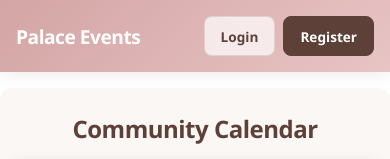
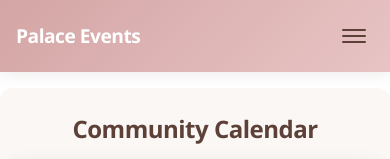
Before and after one commit to nelsonholtz/Palace-events, a React (Vite) app: page / in a window 390 px wide. Shown: the top 159 px of the page. Built offline with nearby package versions, Linux system fonts and the light colour scheme; no server answers; the database is empty.

Commit message:
Added mobile responsiveness to the header

```diff
--- a/src/components/header/header.jsx
+++ b/src/components/header/header.jsx
@@ -1,22 +1,40 @@
 import { Link, useNavigate } from "react-router-dom";
 import { useAuth } from "../../contexts/authContext";
-import { useState } from "react";
+import { useState, useEffect } from "react";
 import "../../css/Header.css";
 
 export default function Header() {
   const { currentUser, logout } = useAuth();
   const navigate = useNavigate();
   const [showCreateModal, setShowCreateModal] = useState(false);
+  const [isMobile, setIsMobile] = useState(window.innerWidth <= 768);
+  const [showMobileMenu, setShowMobileMenu] = useState(false);
+
+  // Detect mobile screen size
+  useEffect(() => {
+    const handleResize = () => {
+      const mobile = window.innerWidth <= 768;
+      setIsMobile(mobile);
+      if (!mobile) {
+        setShowMobileMenu(false); // Close mobile menu when switching to desktop
+      }
+    };
+
+    window.addEventListener("resize", handleResize);
+    return () => window.removeEventListener("resize", handleResize);
+  }, []);
 
   const handleLogout = async () => {
     try {
       await logout();
       navigate("/");
+      setShowMobileMenu(false);
     } catch (err) {}
   };
 
   const handleCreateEventClick = () => {
     setShowCreateModal(true);
+    setShowMobileMenu(false);
   };
 
   const handleLocalEvent = () => {
@@ -31,6 +49,15 @@ export default function Header() {
 
   const closeModal = () => {
     setShowCreateModal(false);
+  };
+
+  const toggleMobileMenu = () => {
+    setShowMobileMenu(!showMobileMenu);
+  };
+
+  const handleNavigation = (path) => {
+    navigate(path);
+    setShowMobileMenu(false);
   };
 
   const isStaff =
@@ -48,7 +75,10 @@ export default function Header() {
             </div>
           </div>
 
-          <nav className="nav">
+          {/* Desktop Navigation */}
+          <nav className={`nav ${isMobile ? "mobile-nav" : ""}`}>
+            {!isMobile && (
+              <>
                 {isStaff && (
                   <button
                     onClick={handleCreateEventClick}
@@ -78,6 +108,71 @@ export default function Header() {
                     <Link to="/register" className="register-btn">
                       Register
                     </Link>
+                  </div>
+                )}
+              </>
+            )}
+
+            {/* Mobile Hamburger Menu */}
+            {isMobile && (
+              <div className="mobile-menu-container">
+                <button
+                  className="hamburger-btn"
+                  onClick={toggleMobileMenu}
+                  aria-label="Toggle menu"
+                >
+                  <span></span>
+                  <span></span>
+                  <span></span>
+                </button>
+
+                {/* Mobile Dropdown Menu */}
+                {showMobileMenu && (
+                  <div className="mobile-dropdown">
+                    {isStaff && (
+                      <button
+                        onClick={handleCreateEventClick}
+                        className="mobile-menu-btn create-event-mobile"
+                      >
+                        + Create Event
+                      </button>
+                    )}
+
+                    {currentUser ? (
+                      <>
+                        <button
+                          onClick={() => handleNavigation("/profile")}
+                          className="mobile-menu-btn profile-mobile"
+                        >
+                          My Profile
+                        </button>
+                        <button
+                          onClick={handleLogout}
+                          className="mobile-menu-btn logout-mobile"
+                        >
+                          Logout
+                        </button>
+                      </>
+                    ) : (
+                      <>
+                        <Link
+                          to="/login"
+                          className="mobile-menu-btn login-mobile"
+                          onClick={() => setShowMobileMenu(false)}
+                        >
+                          Login
+                        </Link>
+                        <Link
+                          to="/register"
+                          className="mobile-menu-btn register-mobile"
+                          onClick={() => setShowMobileMenu(false)}
+                        >
+                          Register
+                        </Link>
+                      </>
+                    )}
+                  </div>
+                )}
               </div>
             )}
           </nav>
--- a/src/css/Header.css
+++ b/src/css/Header.css
@@ -16,6 +16,7 @@
   display: flex;
   justify-content: space-between;
   align-items: center;
+  position: relative;
 }
 
 .brand {
@@ -161,6 +162,130 @@
   border-color: rgba(141, 110, 99, 0.5);
 }
 
+/* Mobile Menu Styles */
+.mobile-menu-container {
+  position: relative;
+}
+
+.hamburger-btn {
+  background: none;
+  border: none;
+  cursor: pointer;
+  padding: 0.5rem;
+  display: flex;
+  flex-direction: column;
+  gap: 4px;
+  align-items: center;
+  justify-content: center;
+  width: 40px;
+  height: 40px;
+  border-radius: 6px;
+  transition: all 0.3s ease;
+}
+
+.hamburger-btn:hover {
+  background: rgba(255, 255, 255, 0.2);
+}
+
+.hamburger-btn span {
+  display: block;
+  width: 24px;
+  height: 2px;
+  background: #5d4037;
+  border-radius: 2px;
+  transition: all 0.3s ease;
+}
+
+.hamburger-btn:hover span {
+  background: #4e3529;
+}
+
+.mobile-dropdown {
+  position: absolute;
+  top: 100%;
+  right: 0;
+  background: white;
+  border-radius: 8px;
+  box-shadow: 0 4px 20px rgba(93, 64, 55, 0.15);
+  min-width: 180px;
+  padding: 0.5rem;
+  margin-top: 0.5rem;
+  z-index: 1001;
+  animation: dropdownSlide 0.2s ease-out;
+}
+
+@keyframes dropdownSlide {
+  from {
+    opacity: 0;
+    transform: translateY(-10px);
+  }
+  to {
+    opacity: 1;
+    transform: translateY(0);
+  }
+}
+
+.mobile-menu-btn {
+  display: block;
+  width: 100%;
+  text-align: left;
+  background: none;
+  border: none;
+  padding: 0.75rem 1rem;
+  color: #5d4037;
+  text-decoration: none;
+  font-family: "Segoe UI", Tahoma, Geneva, Verdana, sans-serif;
+  font-size: 0.9rem;
+  font-weight: 500;
+  border-radius: 6px;
+  cursor: pointer;
+  transition: all 0.2s ease;
+  margin-bottom: 0.25rem;
+}
+
+.mobile-menu-btn:last-child {
+  margin-bottom: 0;
+}
+
+.mobile-menu-btn:hover {
+  background: rgba(212, 165, 165, 0.1);
+  transform: translateX(2px);
+}
+
+.create-event-mobile {
+  background: rgba(255, 255, 255, 0.9);
+  border: 1px solid rgba(141, 110, 99, 0.2);
+  font-weight: 600;
+}
+
+.profile-mobile {
+  background: rgba(255, 255, 255, 0.7);
+  border: 1px solid rgba(141, 110, 99, 0.2);
+}
+
+.logout-mobile {
+  background: rgba(93, 64, 55, 0.08);
+  border: 1px solid rgba(93, 64, 55, 0.2);
+  font-weight: 600;
+}
+
+.login-mobile {
+  background: rgba(255, 255, 255, 0.7);
+  border: 1px solid rgba(141, 110, 99, 0.2);
+}
+
+.register-mobile {
+  background: #5d4037;
+  color: white;
+  border: 1px solid #5d4037;
+  font-weight: 600;
+}
+
+.register-mobile:hover {
+  background: #4e3529;
+  color: white;
+}
+
 .modal-overlay {
   position: fixed;
   top: 0;
@@ -284,6 +409,13 @@
     font-size: 0.75rem;
   }
 
+  /* Hide desktop navigation on mobile */
+  .nav:not(.mobile-nav) .user-nav,
+  .nav:not(.mobile-nav) .auth-nav,
+  .nav:not(.mobile-nav) .create-event-btn {
+    display: none;
+  }
+
   .profile-btn,
   .logout-btn,
   .login-btn,
@@ -322,17 +454,17 @@
     display: none;
   }
 
-  .auth-nav {
-    gap: 0.5rem;
-  }
-
   .brand-text h1 {
     font-size: 1.2rem;
   }
 
-  .create-event-btn {
-    font-size: 0.8rem;
-    padding: 0.5rem 0.75rem;
+  .mobile-dropdown {
+    min-width: 160px;
+  }
+
+  .mobile-menu-btn {
+    padding: 0.6rem 0.8rem;
+    font-size: 0.85rem;
   }
 
   .modal-actions {
```
Lines whose indentation alone changed are shown as unchanged.
